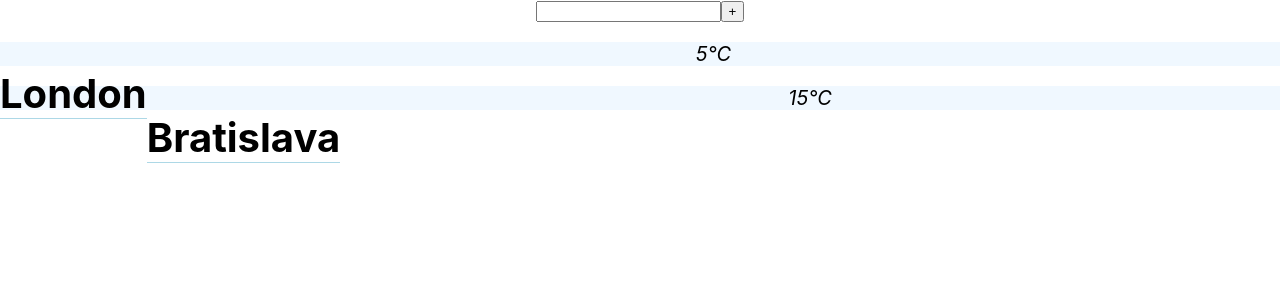
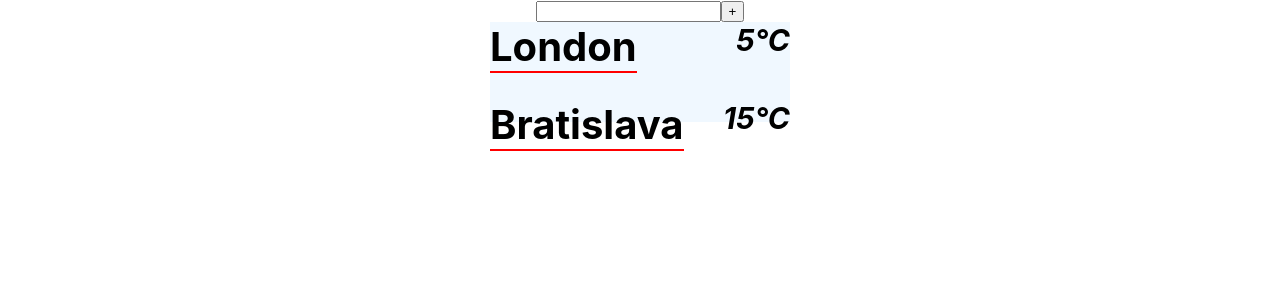
Before and after one commit to Streamer272/weather-app, a React (Create React App) app: page / in a window 1280 px wide. Shown: the top 300 px of the page. Built offline with nearby package versions, Linux system fonts and the light colour scheme.

Commit message:
city.css fixed

```diff
--- a/src/components/City.css
+++ b/src/components/City.css
@@ -1,16 +1,23 @@
 .cityDiv {
     margin: 0 auto;
     background-color: aliceblue;
+    width: 300px;
+    height: 50px;
 }
 
 .name {
+    font-size: 40px;
+    font-style: normal;
     font-weight: bold;
-    font-size: 40px;
-    border-bottom: lightblue 1px solid;
+    border-bottom: red 2px solid;
     float: left;
+    margin-top: 0px;
 }
 
 .temp {
-    font-size: 20px;
+    font-size: 30px;
     font-style: italic;
+    font-weight: bold;
+    float: right;
+    margin-top: 0px;
 }
```
Also changed, not shown: 1 other file (tests, documents, lock files or other folders).
